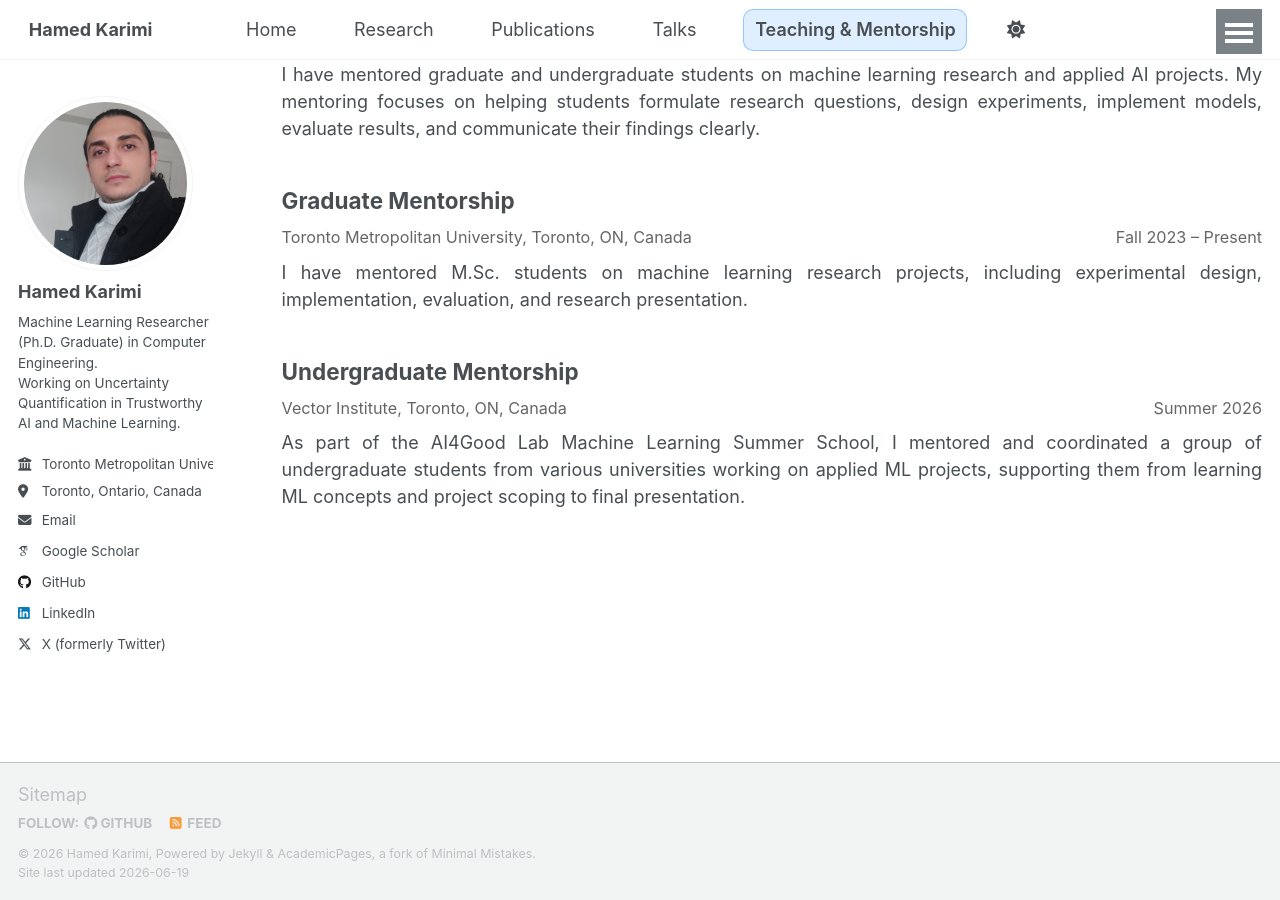
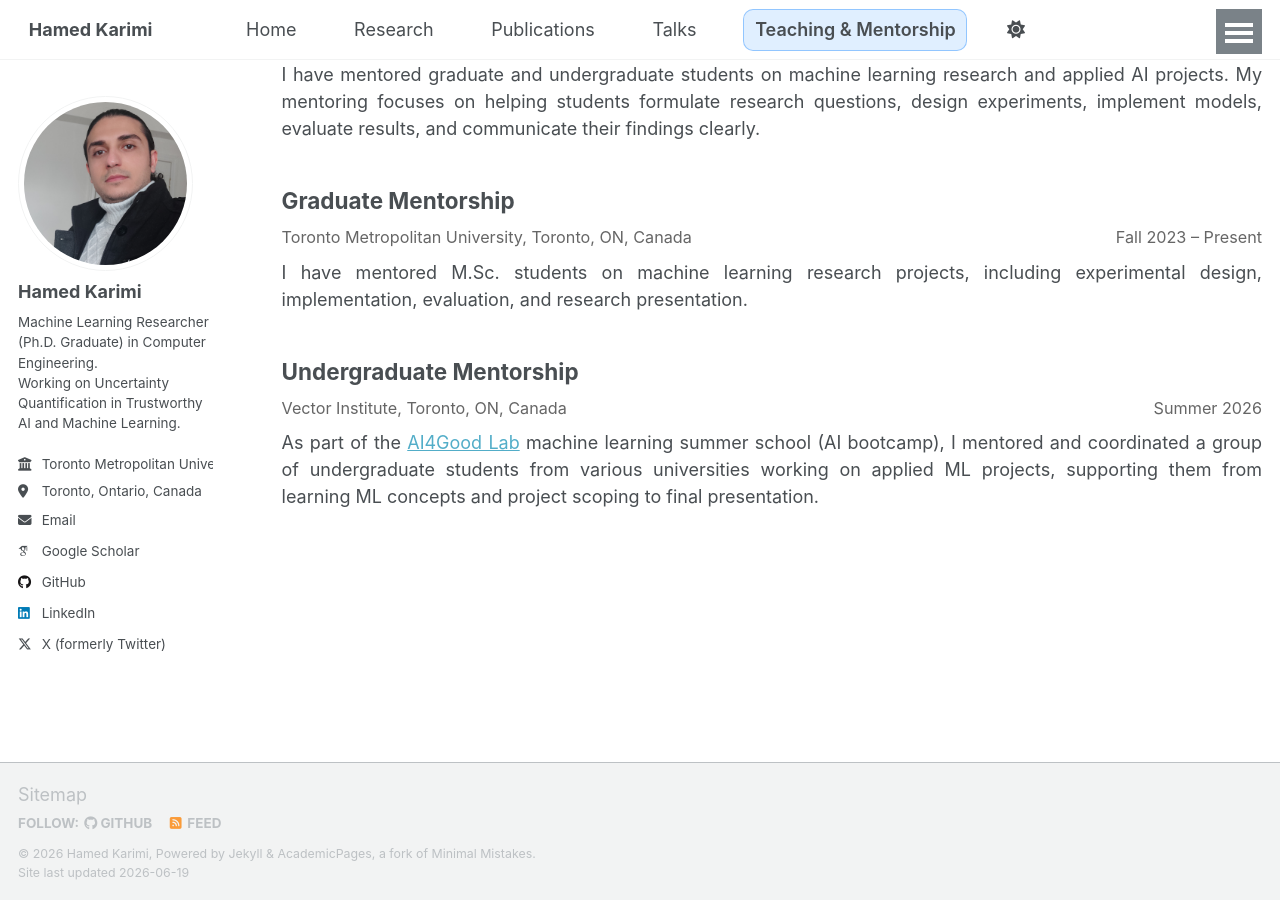
Before and after one commit to hamedmx/hamedmx.github.io, a Jekyll site: the page built from _pages/teaching.md, in a window 1280 px wide and 900 px high, scrolled down 1971 px. Built offline with Jekyll 4.4.1, drawn with Linux system fonts in a browser that asks for light colours; some web fonts are replaced; a script that is not in the unit is left out.

Commit message:
Update teaching.md

```diff
--- a/_pages/teaching.md
+++ b/_pages/teaching.md
@@ -179,5 +179,5 @@ I have mentored M.Sc. students on machine learning research projects, including
   <span class="when">Summer 2026</span>
 </div>
 <div style="text-align: justify;">
-As part of the AI4Good Lab Machine Learning Summer School, I mentored and coordinated a group of undergraduate students from various universities working on applied ML projects, supporting them from learning ML concepts and project scoping to final presentation.
+As part of the <a href="https://www.ai4goodlab.com/">AI4Good Lab</a> machine learning summer school (AI boot­camp), I mentored and coordinated a group of undergraduate students from various universities working on applied ML projects, supporting them from learning ML concepts and project scoping to final presentation.
 </div>
```
